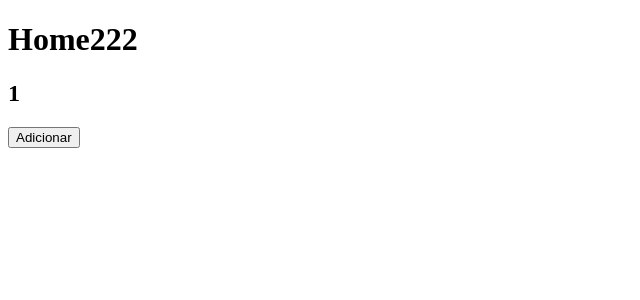
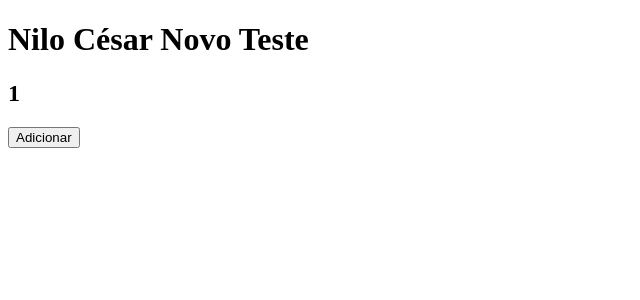
Before and after one commit to nilocesar/ideia-unica, a Next.js app: page / in a window 1280 px wide. Shown: the top 300 px of the page, without its empty margins (0-640 px from the left). Built offline with nearby package versions, Linux system fonts and the light colour scheme.

Commit message:
ajuste 2

```diff
--- a/pages/index.jsx
+++ b/pages/index.jsx
@@ -3,7 +3,7 @@ import { useState } from 'react';
 function Home() {
     return (
         <div>
-            <h1>Home222</h1>
+            <h1>Nilo César Novo Teste</h1>
             <Contador />
         </div>
     )
```
